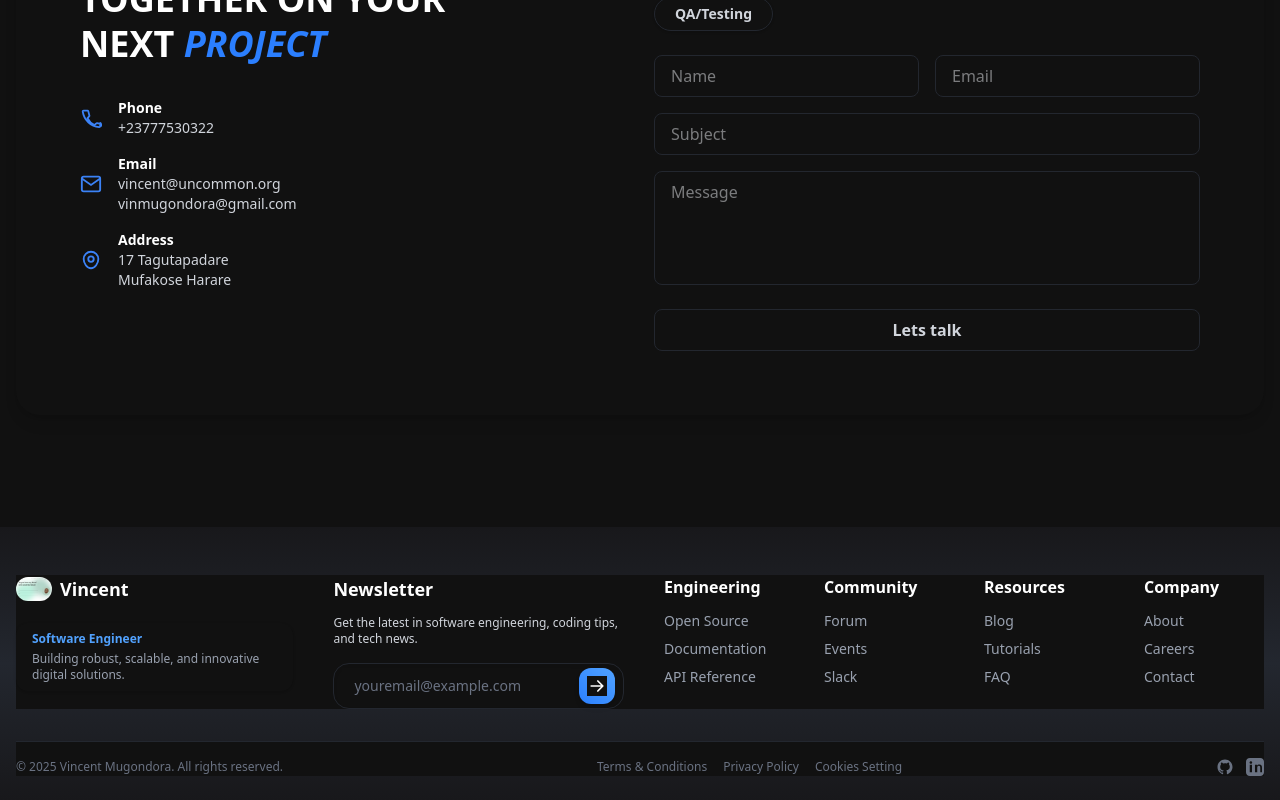
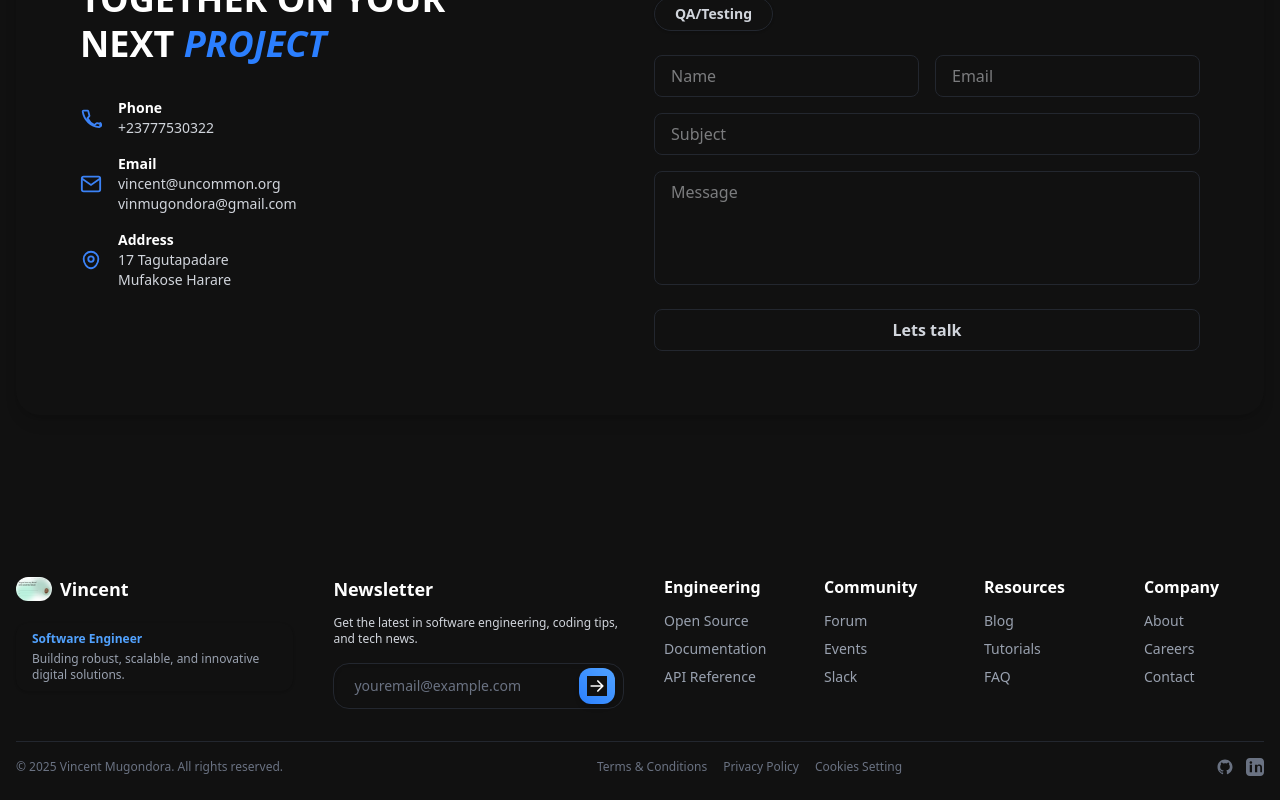
Before and after one commit to VincentMugondora/my_portfolio, a Next.js app: page / in a window 1280 px wide. Shown: the part 3509-4309 px from the top of the page. Built offline with nearby package versions, Linux system fonts and the light colour scheme.

Commit message:
Update Footer component: change background color to a solid dark shade for improved visual consistency and clarity.

```diff
--- a/src/components/Footer.tsx
+++ b/src/components/Footer.tsx
@@ -32,7 +32,7 @@ const Footer = () => {
   };
 
   return (
-    <footer className="w-full bg-gradient-to-t from-[#18181b] via-[#23272F] to-[#18181b] text-gray-400 pt-12 pb-6 px-4 mt-12">
+    <footer className="w-full bg-[#111111] text-gray-400 pt-12 pb-6 px-4 mt-12">
       <div className="w-full flex flex-col md:flex-row md:items-start md:justify-between gap-10">
         {/* Logo & Tagline */}
         <div className="flex flex-col gap-4 min-w-[200px]">
```
